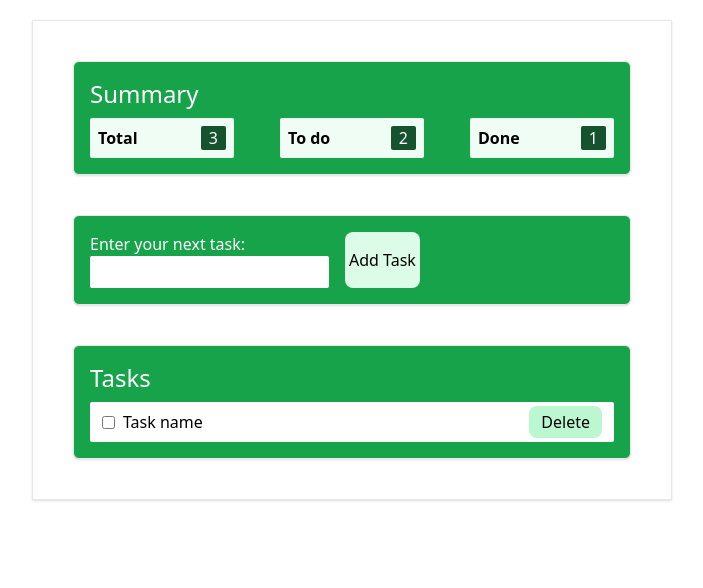
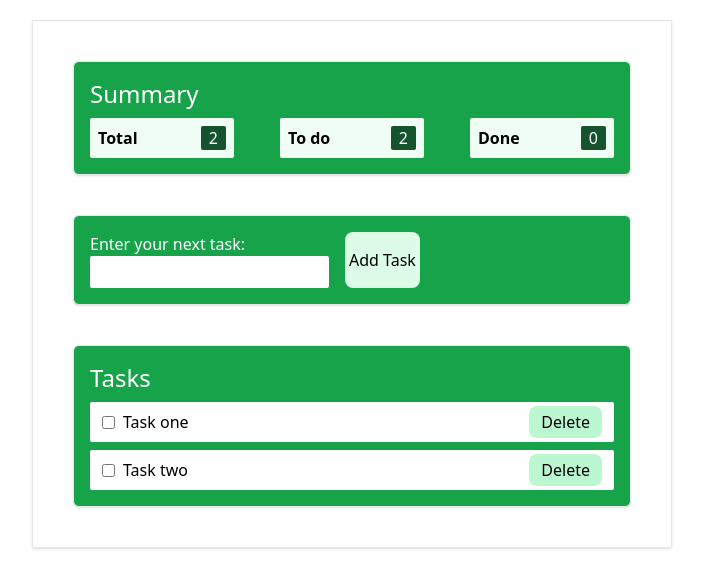
Before and after one commit to Ruzeda/toDolistApp, a React (Vite) app: page / in a window 1280 px wide. Shown: the top 588 px of the page, without its empty margins (288-991 px from the left). Built offline with nearby package versions, Linux system fonts and the light colour scheme.

Commit message:
passing props

```diff
--- a/package.json
+++ b/package.json
@@ -11,7 +11,8 @@
   },
   "dependencies": {
     "react": "^18.2.0",
-    "react-dom": "^18.2.0"
+    "react-dom": "^18.2.0",
+    "uuid": "^9.0.1"
   },
   "devDependencies": {
     "@types/react": "^18.2.15",
--- a/src/App.tsx
+++ b/src/App.tsx
@@ -1,21 +1,42 @@
+import { useState } from "react";
+import { v4 as uuidv4 } from "uuid";
 import Container from "./components/Container";
 import InputContainer from "./components/Input.tsx";
 import Summary from "./components/Summary/Summary.tsx";
-import Task from "./components/Tasks/Task.tsx";
+import TaskComponent from "./components/Tasks/Task.tsx";
+
+export interface Task {
+  name: string;
+  done: boolean;
+  id: string;
+}
+
+const initialTasks = [{
+  name: "Task one",
+  done: false,
+  id: uuidv4(),
+},
+{
+  name: "Task two",
+  done: false,
+  id: uuidv4(),
+},
+];
 
 function App() {
+  const [tasks, setTasks] = useState<Task[]>(initialTasks);
   return (
     <div className="flex justify-center m-5">
       <div className="flex flex-col items-center">
-        <div className="sm:w-[640px] border shadow p-10 flex flex-col gap-10">
+        <div className="border shadow p-10 flex flex-col gap-10 sm:w-[640px]">
           <Container title={"Summary"}>
-            <Summary />
+          <Summary tasks={tasks} />
           </Container>
           <Container>
             <InputContainer />
           </Container>
           <Container title={"Tasks"}>
-            <Task />
+            <TaskComponent tasks={tasks} />
           </Container>
         </div>
       </div>
--- a/src/components/Summary/Summary.tsx
+++ b/src/components/Summary/Summary.tsx
@@ -1,12 +1,16 @@
+import { Task } from "../../App";
 import SummaryItem from "./SummaryItem";
 
-const Summary = () => {
+const Summary = ({ tasks }: { tasks: Task[] }) => {
+    const total = tasks.length;
+    const pending = tasks.filter((t) => t.done === false).length;
+    const done = tasks.filter((t) => t.done === true).length;
     return (
         <>
-            <div className="flex justify-between">
-                <SummaryItem itemName={"Total"} itemValue={3} />
-                <SummaryItem itemName={"To do"} itemValue={2} />
-                <SummaryItem itemName={"Done"} itemValue={1} />
+            <div className="flex  flex-col gap-1 sm:flex-row sm:justify-between">
+                <SummaryItem itemName={"Total"} itemValue={total} />
+                <SummaryItem itemName={"To do"} itemValue={pending} />
+                <SummaryItem itemName={"Done"} itemValue={done} />
             </div>
         </>
     );
--- a/src/components/Tasks/Task.tsx
+++ b/src/components/Tasks/Task.tsx
@@ -1,9 +1,12 @@
+import { Task } from "../../App";
 import TaskItem from "./TaskItem";
 
-const Task = () => {
+const Task = ({ tasks }: { tasks: Task[] }) => {
     return (
         <div className="flex flex-col gap-2">
-            <TaskItem />
+             {tasks.map((t) => (
+             <TaskItem key={t.id} name={t.name} />
+            ))}
         </div>
     );
 };
--- a/src/components/Tasks/TaskItem.tsx
+++ b/src/components/Tasks/TaskItem.tsx
@@ -1,9 +1,12 @@
-const TaskItem = () => {
+import { useState } from "react";
+
+const TaskItem = ({ name }: { name: string }) => {
+    const [done, setDone] = useState(false);
     return (
-        <div className="flex justify-between bg-white p-1 px-3 rounded-sm">
+        <div className="flex justify-between bg-white p-1 px-3 rounded-sm gap-4">
             <div className="flex gap-2 items-center">
-                <input type="checkbox" />
-                Task name
+                <input type="checkbox" checked={done} onChange={() => setDone(!done)} />
+                {name}
             </div>
             <button className="bg-green-200 hover:bg-green-300 rounded-lg p-1 px-3">
             Delete
```
Also changed, not shown: 1 other file (tests, documents, lock files or other folders).
